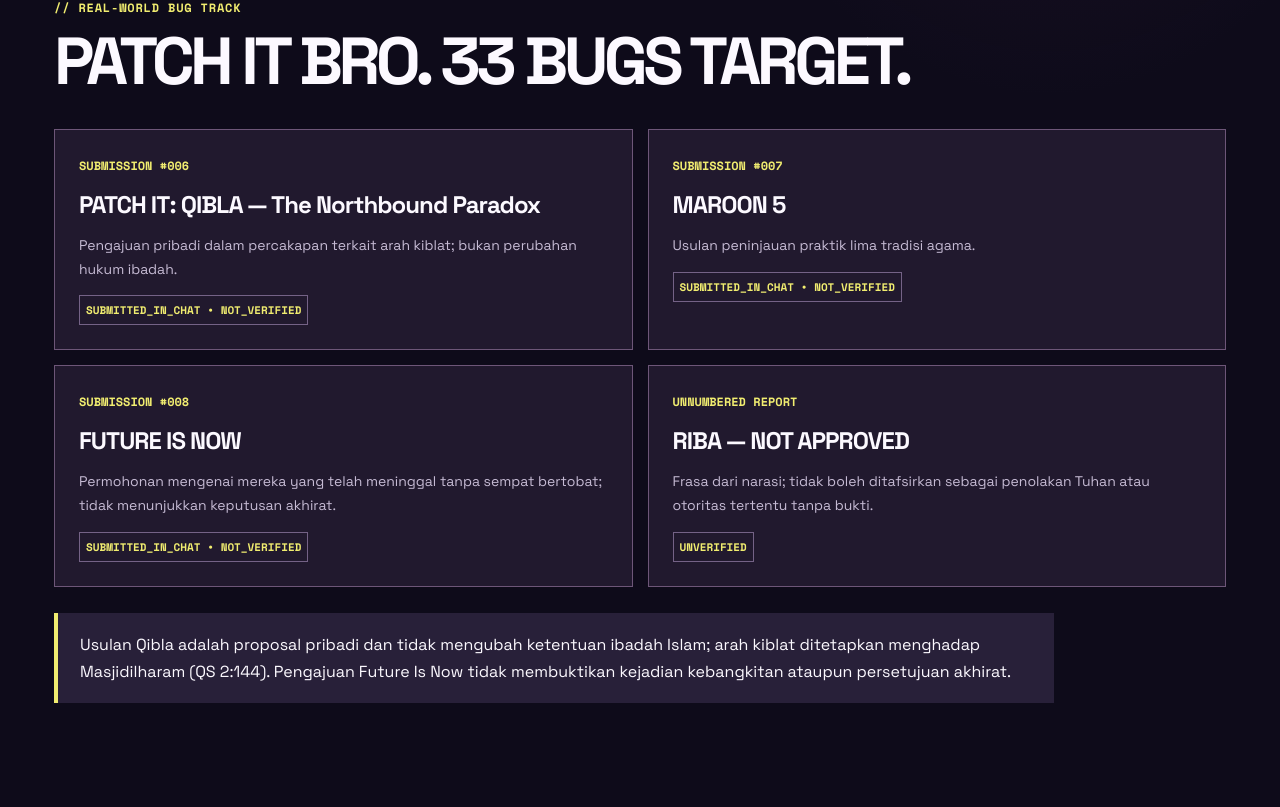
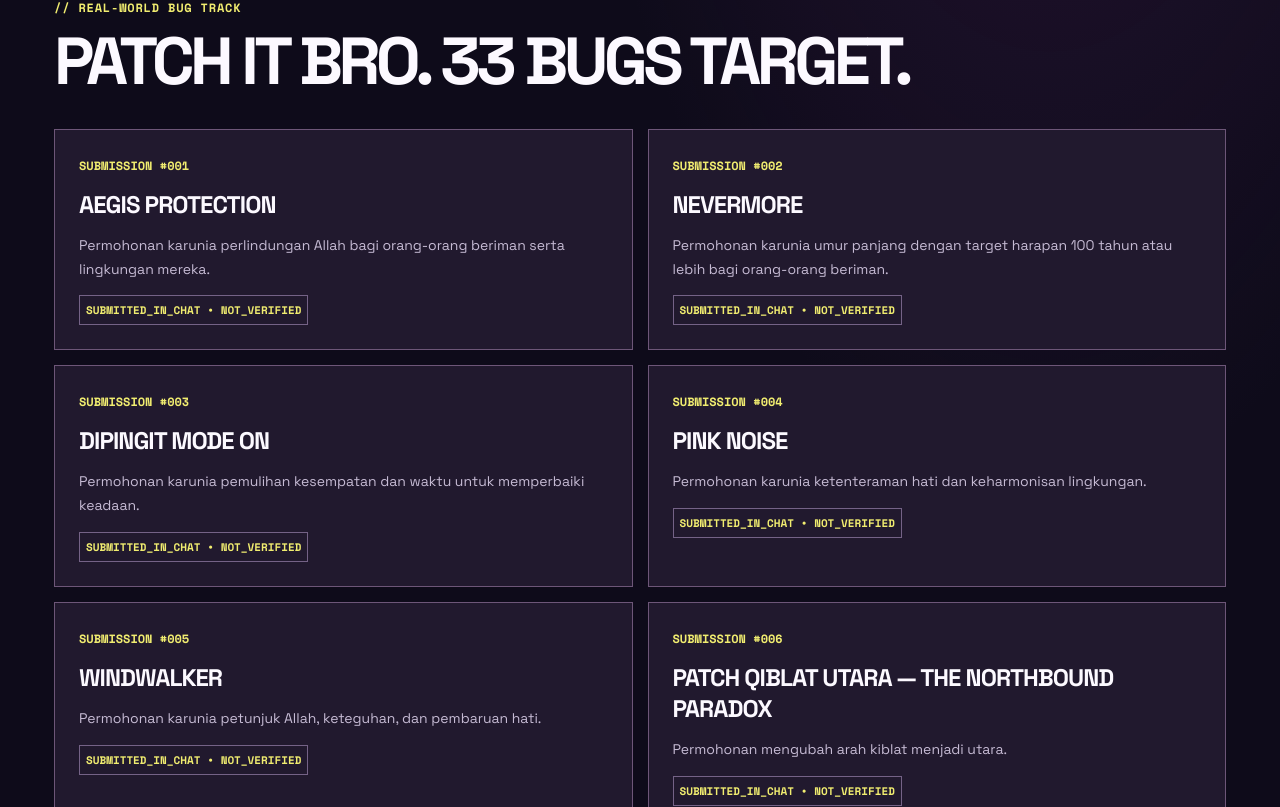
Before and after one commit to bjo163/moonwitness-xii-season-global-championships, a React (Vite) app: page /syafaat-status in a window 1280 px wide. Shown: the part 1333-2140 px from the top of the page. Built offline with nearby package versions, Linux system fonts and the light colour scheme.

Commit message:
Update MoonWitness divine grace bug registry: src/data/bugSubmissions.ts

```diff
--- a/src/data/bugSubmissions.ts
+++ b/src/data/bugSubmissions.ts
@@ -1,7 +1,102 @@
 import type {BugSubmission} from '../types';
 export const realWorldBugTarget=33;
+// Status reportedApproval is the submitter's report, not independently verified divine approval.
 export const knownSubmissions:BugSubmission[]=[
-{id:'006',title:'PATCH IT: QIBLA — The Northbound Paradox',summary:'Pengajuan pribadi dalam percakapan terkait arah kiblat; bukan perubahan hukum ibadah.',evidenceStatus:'submitted_in_chat',approvalStatus:'not_verified'},
-{id:'007',title:'MAROON 5',summary:'Usulan peninjauan praktik lima tradisi agama.',evidenceStatus:'submitted_in_chat',approvalStatus:'not_verified'},
-{id:'008',title:'FUTURE IS NOW',summary:'Permohonan mengenai mereka yang telah meninggal tanpa sempat bertobat; tidak menunjukkan keputusan akhirat.',evidenceStatus:'submitted_in_chat',approvalStatus:'not_verified'}];
+  {
+    "id": "001",
+    "title": "AEGIS PROTECTION",
+    "scope": "Believers / Community",
+    "summary": "Permohonan karunia perlindungan Allah bagi orang-orang beriman serta lingkungan mereka.",
+    "benefit": "Keselamatan, penjagaan dari bahaya dan musibah, serta keteguhan dalam kesulitan.",
+    "references": "QS. Ar-Ra'd 13:11; Mazmur 91:1–4; Yohanes 17:15",
+    "reportedApproval": "approved",
+    "note": "Pokok permohonan dipulihkan secara ringkas; naskah primer lengkap belum tersedia.",
+    "evidenceStatus": "submitted_in_chat",
+    "approvalStatus": "not_verified"
+  },
+  {
+    "id": "002",
+    "title": "NEVERMORE",
+    "scope": "Self / Believers",
+    "summary": "Permohonan karunia umur panjang dengan target harapan 100 tahun atau lebih bagi orang-orang beriman.",
+    "benefit": "Harapan usia 100+ tahun, kesehatan, keberkahan, dan kesempatan berbuat kebaikan.",
+    "references": "Yesaya 65:20; Yesaya 38:5; 2 Raja-Raja 20:6; QS. Al-Ankabut 29:14",
+    "reportedApproval": "approved",
+    "note": "Yesaya 65:20 memuat gambaran 100 tahun; Hizkia diberi tambahan 15 tahun, bukan janji usia umum.",
+    "evidenceStatus": "submitted_in_chat",
+    "approvalStatus": "not_verified"
+  },
+  {
+    "id": "003",
+    "title": "DIPINGIT MODE ON",
+    "scope": "Self / Community",
+    "summary": "Permohonan karunia pemulihan kesempatan dan waktu untuk memperbaiki keadaan.",
+    "benefit": "Kesempatan kedua untuk bertobat, memperbaiki kesalahan, dan memulihkan hubungan.",
+    "references": "QS. Az-Zumar 39:53; Ulangan 30:2–3; Lukas 15:11–24",
+    "reportedApproval": "approved",
+    "note": "Pemulihan kesempatan bukan klaim bahwa waktu telah diputar kembali.",
+    "evidenceStatus": "submitted_in_chat",
+    "approvalStatus": "not_verified"
+  },
+  {
+    "id": "004",
+    "title": "PINK NOISE",
+    "scope": "Self / Environment",
+    "summary": "Permohonan karunia ketenteraman hati dan keharmonisan lingkungan.",
+    "benefit": "Kedamaian, istirahat yang baik, berkurangnya konflik, dan ketenteraman.",
+    "references": "QS. Ar-Ra'd 13:28; Mazmur 4:8; Yohanes 14:27",
+    "reportedApproval": "approved",
+    "note": "Pink Noise merupakan judul simbolis permohonan.",
+    "evidenceStatus": "submitted_in_chat",
+    "approvalStatus": "not_verified"
+  },
+  {
+    "id": "005",
+    "title": "WINDWALKER",
+    "scope": "Self / Believers",
+    "summary": "Permohonan karunia petunjuk Allah, keteguhan, dan pembaruan hati.",
+    "benefit": "Keberanian, kesadaran, kedisiplinan, serta semangat memperbaiki diri.",
+    "references": "QS. Al-Ankabut 29:69; Mazmur 119:105; Yohanes 3:8",
+    "reportedApproval": "approved",
+    "note": "Awakening merujuk pada harapan pembaruan hati.",
+    "evidenceStatus": "submitted_in_chat",
+    "approvalStatus": "not_verified"
+  },
+  {
+    "id": "006",
+    "title": "PATCH QIBLAT UTARA — THE NORTHBOUND PARADOX",
+    "scope": "Global / Religious",
+    "summary": "Permohonan mengubah arah kiblat menjadi utara.",
+    "benefit": "Harapan penyatuan orientasi ibadah sesuai usulan pengaju; belum menjadi aturan ibadah.",
+    "references": "QS. An-Nisa 4:13; QS. Al-Baqarah 2:144",
+    "reportedApproval": "approved",
+    "note": "Evidence pribadi: Wish It Was You dan Throwing Dice 4:13. QS. 2:144 menetapkan kiblat Islam ke Masjidilharam.",
+    "evidenceStatus": "submitted_in_chat",
+    "approvalStatus": "not_verified"
+  },
+  {
+    "id": "007",
+    "title": "MAROON 5",
+    "scope": "Global / Interfaith",
+    "summary": "Permohonan persatuan lima agama, satu arah kiblat utara, dan usulan pengakuan Hindu serta Buddha sebagai agama Allah.",
+    "benefit": "Harapan perdamaian lintas agama, pengampunan, dan pertobatan dengan syarat memperbaiki diri.",
+    "references": "QS. Al-Baqarah 2:37; An-Nisa 4:28; Al-An'am 6:65; Al-Ma'idah 5:39",
+    "reportedApproval": "approved_with_condition",
+    "note": "Reported condition: wajib bertobat dan memperbaiki diri. Rangkaian Throwing Dice bersifat interpretasi pribadi; 1:11 bukan ayat Al-Fatihah.",
+    "evidenceStatus": "submitted_in_chat",
+    "approvalStatus": "not_verified"
+  },
+  {
+    "id": "008",
+    "title": "FUTURE IS NOW — AFTERLIFE MERCY",
+    "scope": "Afterlife / Divine Mercy",
+    "summary": "Memohon karunia Allah agar orang yang meninggal sebelum sempat bertobat diberi kesempatan hidup kembali, apabila Allah menghendaki.",
+    "benefit": "Harapan hidup kembali untuk bertobat, memperbaiki kesalahan, dan melakukan amal kebaikan.",
+    "references": "QS. Ali 'Imran 3:47, 3:49; Al-Ma'idah 5:110; Al-Baqarah 2:259; Yasin 36:82; Al-Mu'minun 23:99–100",
+    "reportedApproval": "submitted",
+    "note": "Kisah Isa dan Maryam menjadi rujukan mukjizat biiznillah; QS. 23:99–100 juga menyebut permintaan kembali ke dunia yang tidak dikabulkan.",
+    "evidenceStatus": "submitted_in_chat",
+    "approvalStatus": "not_verified"
+  }
+];
 export const unnumberedReports=[{id:'RIBA',title:'RIBA — NOT APPROVED',note:'Frasa dari narasi; tidak boleh ditafsirkan sebagai penolakan Tuhan atau otoritas tertentu tanpa bukti.'}];
```
